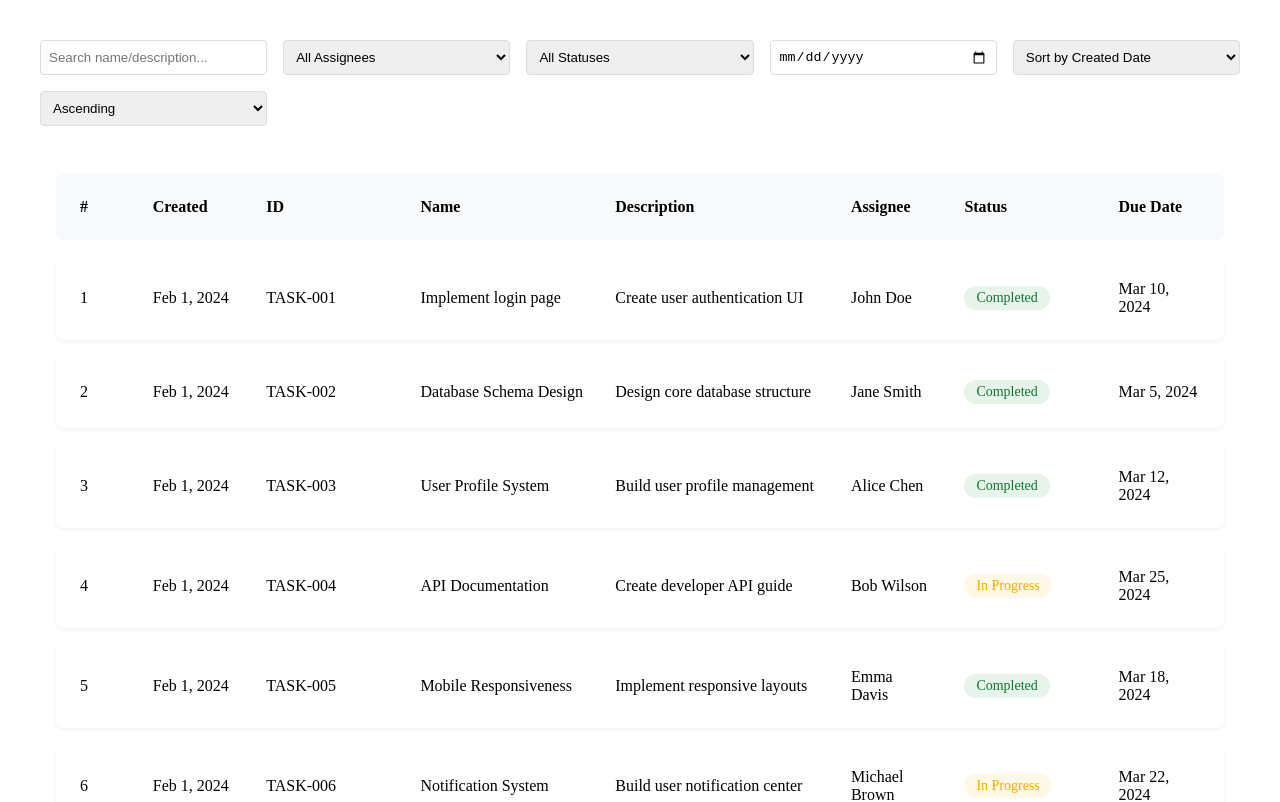
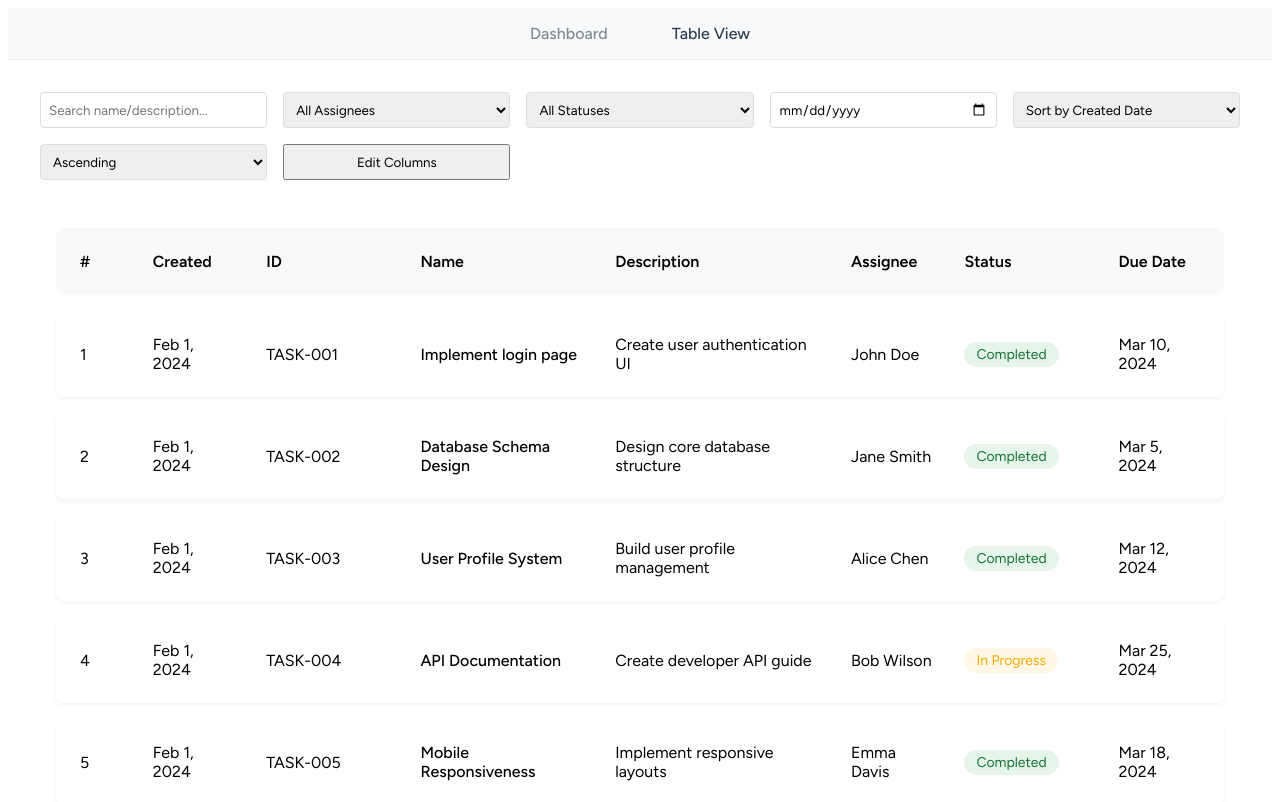
Before and after one commit to maheshguptha49/frontend-assignmentgocomet, a Next.js app: page /table in a window 1280 px wide. Shown: the top 802 px of the page. Built offline with nearby package versions, Linux system fonts and the light colour scheme.

Commit message:
add configurable columns

```diff
--- /dev/null
+++ b/src/app/Components/ColumnConfigDrawer.tsx
@@ -0,0 +1,107 @@
+"use client";
+
+import { styled } from "styled-components";
+
+const DrawerWrapper = styled.div<{ $isOpen: boolean }>`
+  position: fixed;
+  top: 0;
+  right: ${({ $isOpen }) => ($isOpen ? "0" : "-100%")};
+  width: 300px;
+  height: 100%;
+  background: white;
+  box-shadow: -2px 0 8px rgba(0, 0, 0, 0.1);
+  transition: right 0.3s ease-in-out;
+  padding: 2rem;
+  z-index: 1000;
+  overflow-y: auto;
+`;
+
+const Overlay = styled.div<{ $isOpen: boolean }>`
+  display: ${({ $isOpen }) => ($isOpen ? "block" : "none")};
+  position: fixed;
+  top: 0;
+  left: 0;
+  right: 0;
+  bottom: 0;
+  background: rgba(0, 0, 0, 0.3);
+  z-index: 999;
+`;
+
+const ConfigSection = styled.div`
+  margin-bottom: 1.5rem;
+`;
+
+const ConfigLabel = styled.h3`
+  font-size: 1.25rem;
+  margin-bottom: 1rem;
+  color: #2c3e50;
+`;
+
+const ConfigOption = styled.label`
+  display: flex;
+  align-items: center;
+  gap: 0.75rem;
+  padding: 0.5rem;
+  border-radius: 4px;
+  cursor: pointer;
+  transition: background 0.2s ease;
+
+  &:hover {
+    background: #f8f9fa;
+  }
+`;
+
+export default function ColumnConfigDrawer({
+  isOpen,
+  onClose,
+  visibleColumns,
+  setVisibleColumns,
+}: {
+  isOpen: boolean;
+  onClose: () => void;
+  visibleColumns: string[];
+  setVisibleColumns: (columns: string[]) => void;
+}) {
+  return (
+    <>
+      <Overlay $isOpen={isOpen} onClick={onClose} />
+      <DrawerWrapper $isOpen={isOpen}>
+        <button
+          onClick={onClose}
+          style={{ float: "right", fontSize: "1.5rem", padding: "0.5rem" }}
+          aria-label="Close configuration"
+        >
+          &times;
+        </button>
+
+        <ConfigSection>
+          <ConfigLabel>Visible Columns</ConfigLabel>
+          {[
+            { id: "index", label: "#" },
+            { id: "createdAt", label: "Created Date" },
+            { id: "id", label: "Task ID" },
+            { id: "name", label: "Name" },
+            { id: "description", label: "Description" },
+            { id: "assignee", label: "Assignee" },
+            { id: "status", label: "Status" },
+            { id: "dueDate", label: "Due Date" },
+          ].map((column) => (
+            <ConfigOption key={column.id}>
+              <input
+                type="checkbox"
+                checked={visibleColumns.includes(column.id)}
+                onChange={() => {
+                  const newColumns = visibleColumns.includes(column.id)
+                    ? visibleColumns.filter((c) => c !== column.id)
+                    : [...visibleColumns, column.id];
+                  setVisibleColumns(newColumns);
+                }}
+              />
+              {column.label}
+            </ConfigOption>
+          ))}
+        </ConfigSection>
+      </DrawerWrapper>
+    </>
+  );
+}
--- a/src/app/Components/Controls.tsx
+++ b/src/app/Components/Controls.tsx
@@ -1,4 +1,5 @@
 import styled from "styled-components";
+import { useState, useEffect, useRef } from "react";
 
 type Filters = Partial<{
   name: string;
@@ -18,6 +19,7 @@ type ControlsProps = {
   search: string;
   setSearch: (value: string) => void;
   assignees: string[];
+  onColumnConfigClick: () => void;
 };
 
 const ControlsContainer = styled.div`
@@ -40,6 +42,34 @@ const Select = styled.select`
   border-radius: 4px;
 `;
 
+function useDebounce<T>(value: T, delay: number, options = { leading: false }) {
+  const [debouncedValue, setDebouncedValue] = useState(value);
+  const timeoutRef = useRef<NodeJS.Timeout | null>(null);
+  const isLeadingCalledRef = useRef(false);
+
+  useEffect(() => {
+    if (options.leading && !isLeadingCalledRef.current) {
+      setDebouncedValue(value);
+      isLeadingCalledRef.current = true;
+    }
+
+    timeoutRef.current = setTimeout(() => {
+      if (!options.leading) {
+        setDebouncedValue(value);
+      }
+      isLeadingCalledRef.current = false;
+    }, delay);
+
+    return () => {
+      if (timeoutRef.current) {
+        clearTimeout(timeoutRef.current);
+      }
+    };
+  }, [value, delay, options.leading]);
+
+  return debouncedValue;
+}
+
 export default function Controls({
   filters,
   setFilters,
@@ -50,14 +80,22 @@ export default function Controls({
   search,
   setSearch,
   assignees,
+  onColumnConfigClick,
 }: ControlsProps) {
+  const [localInputValue, setLocalInputValue] = useState(search);
+  const debouncedSearchValue = useDebounce(localInputValue, 300);
+
+  useEffect(() => {
+    setSearch(debouncedSearchValue);
+  }, [debouncedSearchValue, setSearch]);
+
   return (
     <ControlsContainer>
       <Input
         type="text"
         placeholder="Search name/description..."
-        value={search}
-        onChange={(e) => setSearch(e.target.value)}
+        value={localInputValue}
+        onChange={(e) => setLocalInputValue(e.target.value)}
       />
 
       <Select
@@ -113,6 +151,13 @@ export default function Controls({
         <option value="asc">Ascending</option>
         <option value="desc">Descending</option>
       </Select>
+
+      <button
+        onClick={onColumnConfigClick}
+        className="p-2 hover:bg-gray-100 rounded-lg"
+      >
+        Edit Columns
+      </button>
     </ControlsContainer>
   );
 }
--- /dev/null
+++ b/src/app/Components/Navbar.tsx
@@ -0,0 +1,53 @@
+"use client";
+
+import Link from "next/link";
+import { usePathname } from "next/navigation";
+import styled from "styled-components";
+
+const Nav = styled.nav`
+  background: #f8f9fa;
+  padding: 1rem 2rem;
+  border-bottom: 1px solid #e9ecef;
+`;
+
+const NavList = styled.ul`
+  display: flex;
+  gap: 2rem;
+  list-style: none;
+  margin: 0;
+  padding: 0;
+  justify-content: center;
+`;
+
+const NavItem = styled.li<{ $active: boolean }>`
+  a {
+    color: ${({ $active }) => ($active ? "#2c3e50" : "#7f8c8d")};
+    text-decoration: none;
+    font-weight: 500;
+    padding: 0.5rem 1rem;
+    border-radius: 4px;
+    transition: all 0.2s ease;
+
+    &:hover {
+      color: #2c3e50;
+      background: #e9ecef;
+    }
+  }
+`;
+
+export default function Navbar() {
+  const pathname = usePathname();
+
+  return (
+    <Nav>
+      <NavList>
+        <NavItem $active={pathname === "/dashboard"}>
+          <Link href="/dashboard">Dashboard</Link>
+        </NavItem>
+        <NavItem $active={pathname === "/table"}>
+          <Link href="/table">Table View</Link>
+        </NavItem>
+      </NavList>
+    </Nav>
+  );
+}
--- a/src/app/Components/TaskList.tsx
+++ b/src/app/Components/TaskList.tsx
@@ -67,21 +67,35 @@ const StatusBadge = styled.div<{ status: string }>`
 export default function TaskList({
   tasks,
   onTaskSelect,
+  visibleColumns,
 }: {
   tasks: Task[];
   onTaskSelect: (task: Task) => void;
+  visibleColumns: string[];
 }) {
   return (
     <TaskGrid>
       <TaskHeader>
-        <TaskCell width="5%">#</TaskCell>
+        {visibleColumns.includes("index") && <TaskCell width="5%">#</TaskCell>}
+        {visibleColumns.includes("createdAt") && (
           <TaskCell width="10%">Created</TaskCell>
-        <TaskCell width="15%">ID</TaskCell>
+        )}
+        {visibleColumns.includes("id") && <TaskCell width="15%">ID</TaskCell>}
+        {visibleColumns.includes("name") && (
           <TaskCell width="20%">Name</TaskCell>
+        )}
+        {visibleColumns.includes("description") && (
           <TaskCell width="25%">Description</TaskCell>
+        )}
+        {visibleColumns.includes("assignee") && (
           <TaskCell width="10%">Assignee</TaskCell>
+        )}
+        {visibleColumns.includes("status") && (
           <TaskCell width="15%">Status</TaskCell>
+        )}
+        {visibleColumns.includes("dueDate") && (
           <TaskCell width="10%">Due Date</TaskCell>
+        )}
       </TaskHeader>
 
       {tasks.map((task, index) => (
@@ -97,8 +111,10 @@ export default function TaskList({
             }
           }}
         >
+          {visibleColumns.includes("index") && (
             <TaskCell width="5%">{index + 1}</TaskCell>
-          {task.createdAt && (
+          )}
+          {visibleColumns.includes("createdAt") && task.createdAt && (
             <TaskCell width="10%">
               {new Date(task.createdAt).toLocaleDateString("en-US", {
                 year: "numeric",
@@ -107,17 +123,28 @@ export default function TaskList({
               })}
             </TaskCell>
           )}
+          {visibleColumns.includes("id") && (
             <TaskCell width="15%">
               TASK-{task.id.toString().padStart(3, "0")}
             </TaskCell>
+          )}
+          {visibleColumns.includes("name") && (
             <TaskCell width="20%">
               <div style={{ fontWeight: 500 }}>{task.name}</div>
             </TaskCell>
+          )}
+          {visibleColumns.includes("description") && (
             <TaskCell width="25%">{task.description}</TaskCell>
+          )}
+          {visibleColumns.includes("assignee") && (
             <TaskCell width="10%">{task.assignee}</TaskCell>
+          )}
+          {visibleColumns.includes("status") && (
             <TaskCell width="15%">
               <StatusBadge status={task.status}>{task.status}</StatusBadge>
             </TaskCell>
+          )}
+          {visibleColumns.includes("dueDate") && (
             <TaskCell width="10%">
               {new Date(task.dueDate).toLocaleDateString("en-US", {
                 year: "numeric",
@@ -125,6 +152,7 @@ export default function TaskList({
                 day: "numeric",
               })}
             </TaskCell>
+          )}
         </TaskRow>
       ))}
     </TaskGrid>
--- a/src/app/Components/TaskListWrapper.tsx
+++ b/src/app/Components/TaskListWrapper.tsx
@@ -7,6 +7,7 @@ import Controls from "./Controls";
 import styled from "styled-components";
 import { Task } from "./types";
 import TaskDrawer from "./TaskDrawer";
+import ColumnConfigDrawer from "./ColumnConfigDrawer";
 
 const WrapperContainer = styled.div`
   padding: 2rem;
@@ -53,6 +54,17 @@ export default function TaskListWrapper() {
   const [search, setSearch] = useState("");
   const [selectedTask, setSelectedTask] = useState<Task | null>(null);
   const [isInitialLoad, setIsInitialLoad] = useState(true);
+  const [showColumnConfig, setShowColumnConfig] = useState(false);
+  const [visibleColumns, setVisibleColumns] = useState([
+    "index",
+    "createdAt",
+    "id",
+    "name",
+    "description",
+    "assignee",
+    "status",
+    "dueDate",
+  ]);
 
   const { data, error, isLoading, isFetching } = useGetTasksQuery({
     page,
@@ -111,6 +123,14 @@ export default function TaskListWrapper() {
               .filter(Boolean) as string[]) || []
           )
         )}
+        onColumnConfigClick={() => setShowColumnConfig(true)}
+      />
+
+      <ColumnConfigDrawer
+        isOpen={showColumnConfig}
+        onClose={() => setShowColumnConfig(false)}
+        visibleColumns={visibleColumns}
+        setVisibleColumns={setVisibleColumns}
       />
 
       {error && <ErrorText>Error loading tasks</ErrorText>}
@@ -118,7 +138,11 @@ export default function TaskListWrapper() {
 
       {data && (
         <>
-          <TaskList tasks={data.data} onTaskSelect={setSelectedTask} />
+          <TaskList
+            tasks={data.data}
+            onTaskSelect={setSelectedTask}
+            visibleColumns={visibleColumns}
+          />
           <TaskDrawer
             task={selectedTask}
             onClose={() => setSelectedTask(null)}
--- a/src/app/globals.css
+++ b/src/app/globals.css
@@ -0,0 +1,7 @@
+body {
+  font-family: var(--font-figtree), sans-serif;
+}
+
+* {
+  font-family: figtree !important;
+}
--- a/src/app/layout.tsx
+++ b/src/app/layout.tsx
@@ -1,10 +1,18 @@
+import { Figtree } from "next/font/google";
 import type { Metadata } from "next";
 import "./globals.css";
 import { ReduxProviders } from "./Components/redux/Providers";
+import Navbar from "./Components/Navbar";
+
+const figtree = Figtree({
+  subsets: ["latin"],
+  variable: "--font-figtree",
+  weight: ["300", "400", "500", "600", "700"],
+});
 
 export const metadata: Metadata = {
-  title: "Frotnend Assignment",
-  description: "Saas Labs",
+  title: "Frontend Assignment",
+  description: "Go comet",
 };
 
 export default function RootLayout({
@@ -13,9 +21,12 @@ export default function RootLayout({
   children: React.ReactNode;
 }>) {
   return (
-    <html lang="en">
+    <html lang="en" className={figtree.variable}>
       <body>
-        <ReduxProviders>{children}</ReduxProviders>
+        <ReduxProviders>
+          <Navbar />
+          {children}
+        </ReduxProviders>
       </body>
     </html>
   );
```
Lines whose indentation alone changed are shown as unchanged.
